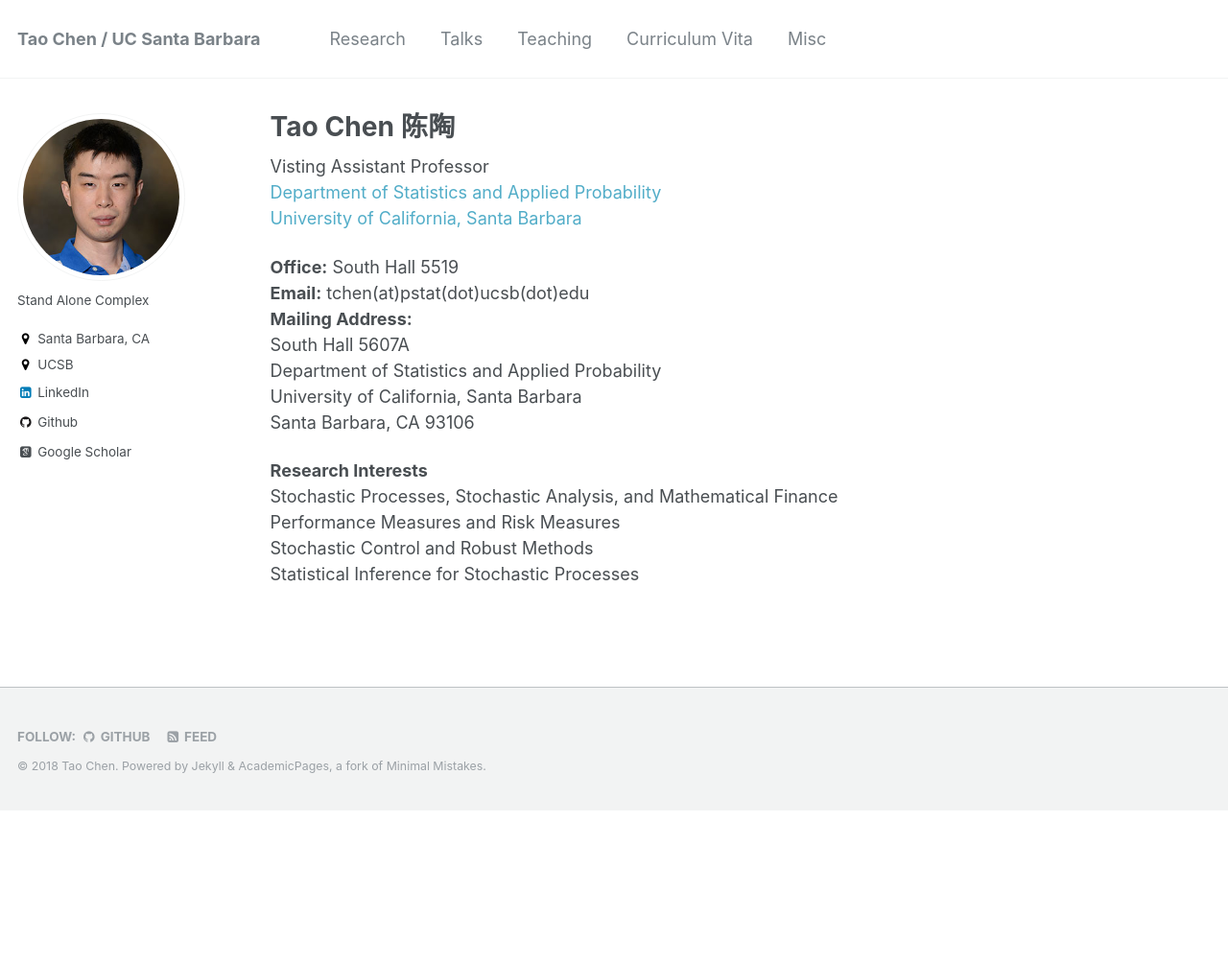
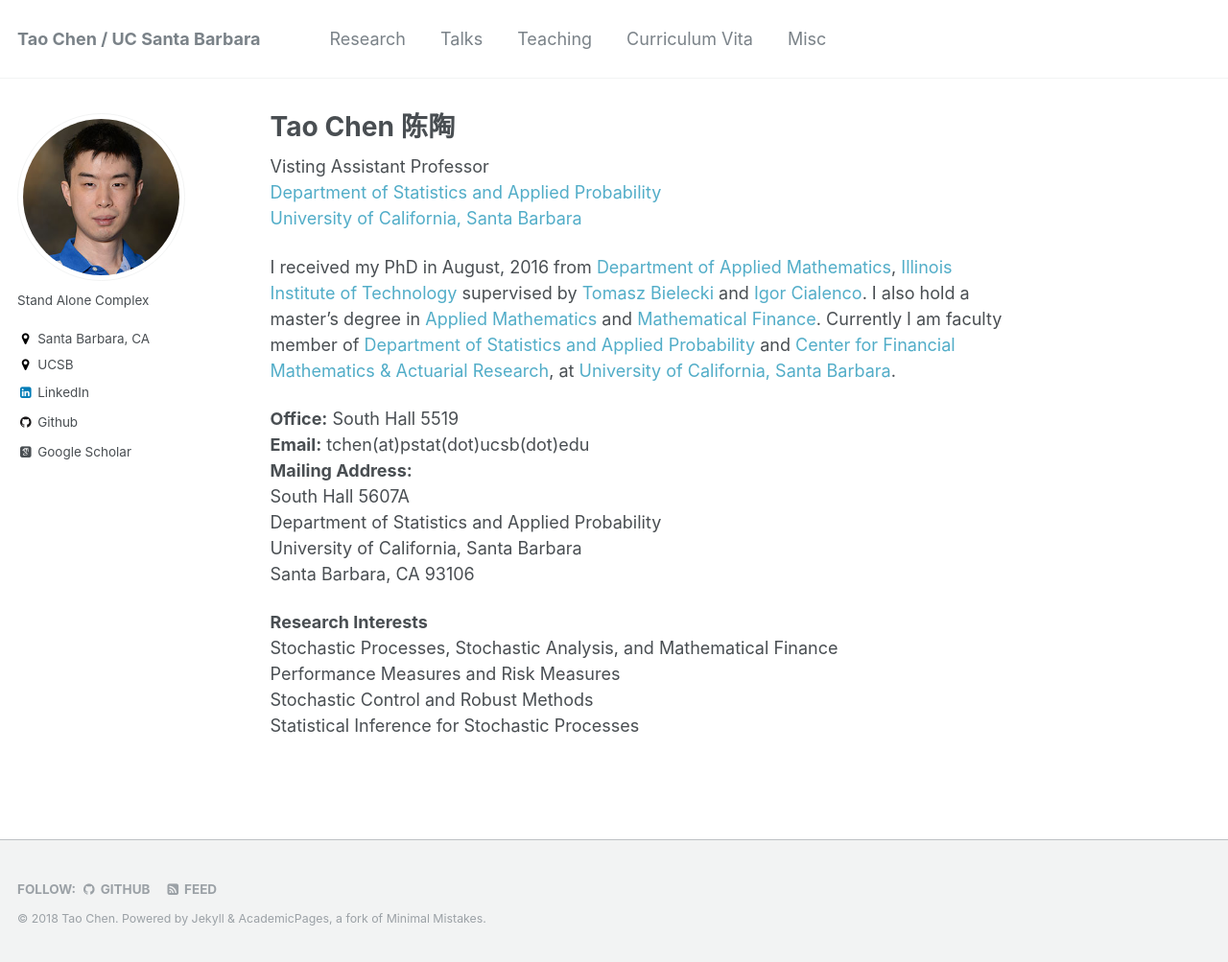
Before and after one commit to cherntodd/cherntodd.github.io, a Jekyll site: the page built from _pages/about.md, in a window 1280 px wide and 1003 px high. Shown: the whole window at 96% size. Built offline with Jekyll 4.4.1, drawn with Linux system fonts in a browser that asks for light colours; some web fonts are replaced.

Commit message:
Modify homepage.

```diff
--- a/_pages/about.md
+++ b/_pages/about.md
@@ -12,6 +12,10 @@ Visting Assistant Professor
 [Department of Statistics and Applied Probability](http://www.pstat.ucsb.edu)
 [University of California, Santa Barbara](https://www.ucsb.edu)
 
+I received my PhD in August, 2016 from [Department of Applied Mathematics](https://science.iit.edu/applied-mathematics), [Illinois Institute of Technology](https://web.iit.edu/) supervised by [Tomasz Bielecki](http://math.iit.edu/~bielecki/) and [Igor Cialenco](http://www.math.iit.edu/~igor/).
+I also hold a master's degree in [Applied Mathematics](https://www.nju.edu.cn/EN/5047/list.htm) and [Mathematical Finance](https://science.iit.edu/mathematical-finance).
+Currently I am faculty member of [Department of Statistics and Applied Probability](http://www.pstat.ucsb.edu) and [Center for Financial Mathematics & Actuarial Research](http://www.pstat.ucsb.edu/cfmar/), at [University of California, Santa Barbara](https://www.ucsb.edu).
+
 **Office:** South Hall 5519
 **Email:** tchen(at)pstat(dot)ucsb(dot)edu
 **Mailing Address:**
```
